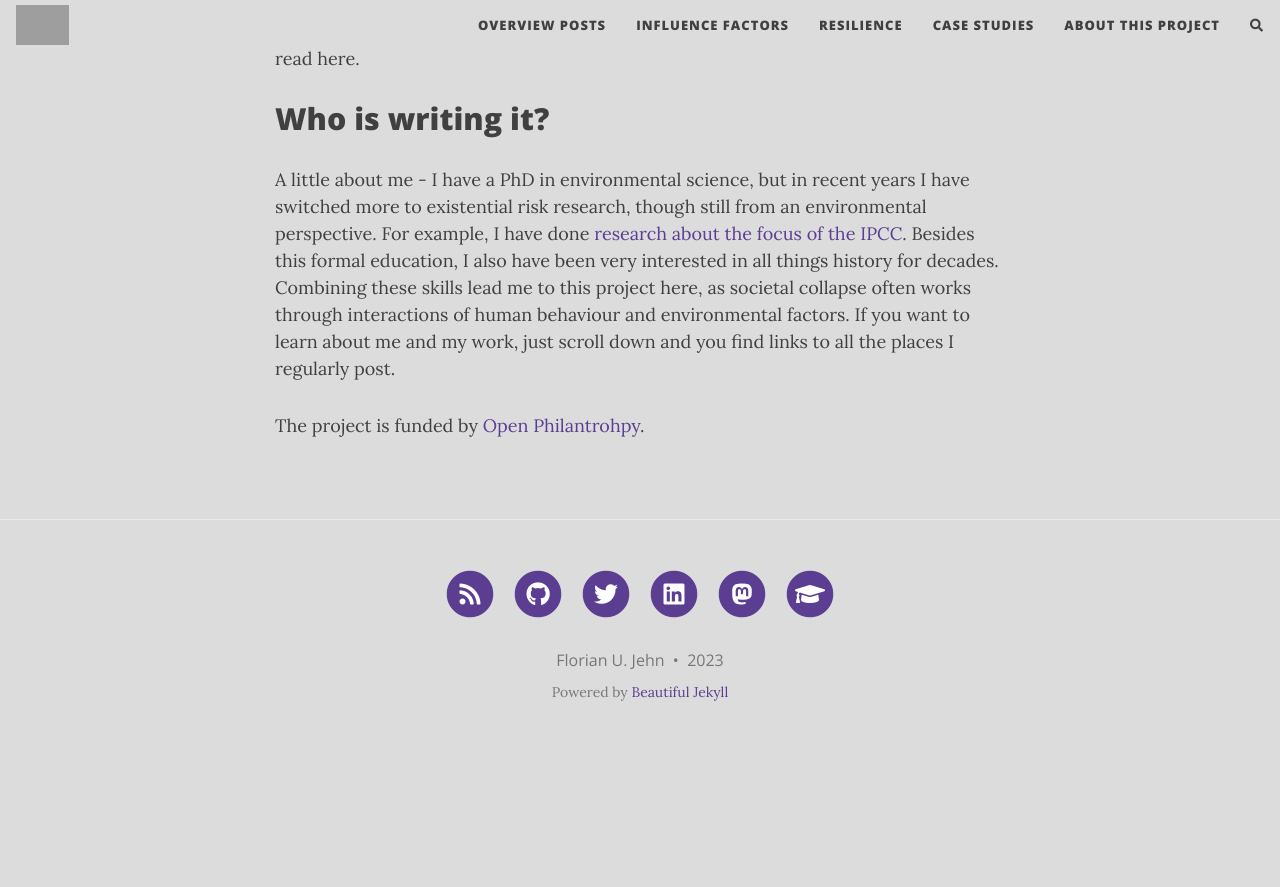
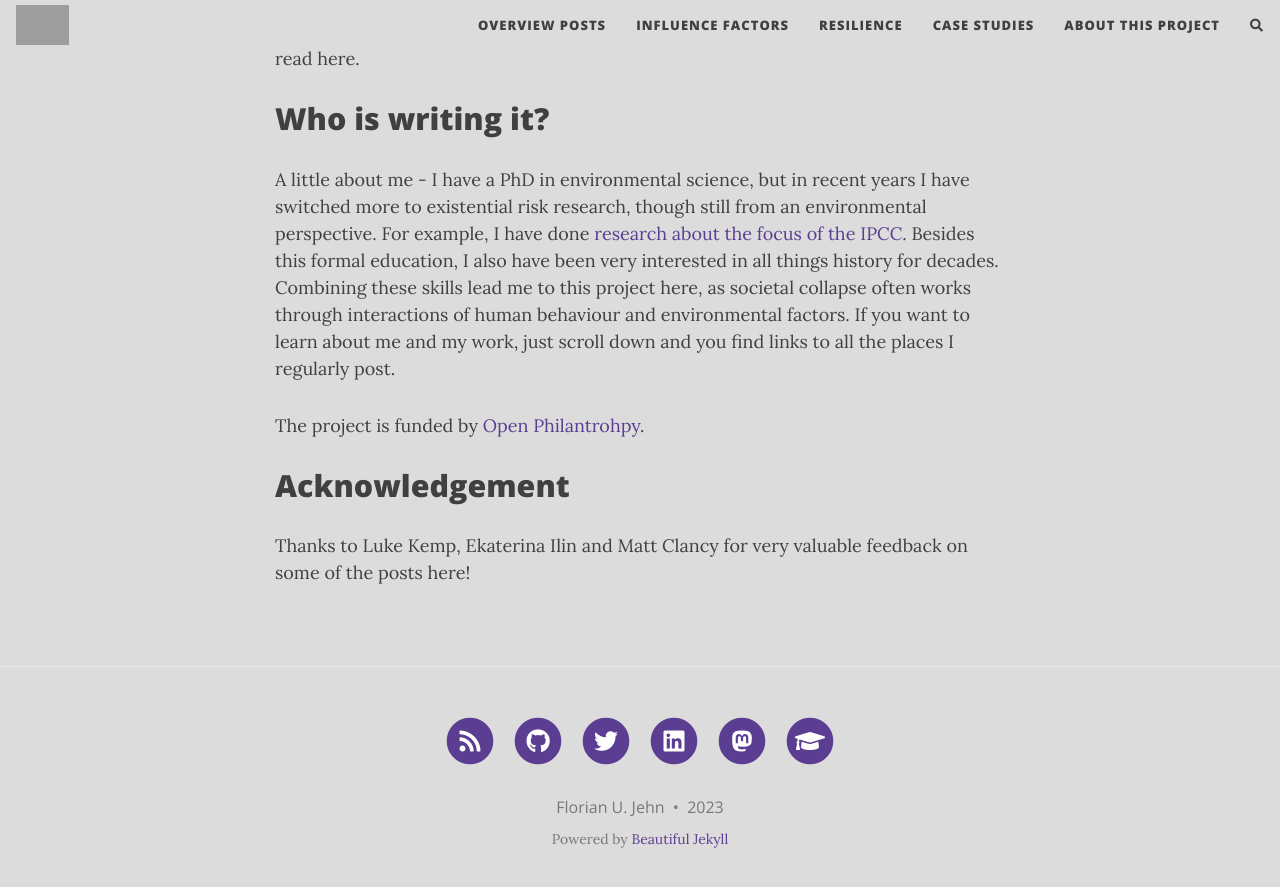
Before and after one commit to florianjehn/Societal_Collapse, a Jekyll site: the page built from aboutme.md, in a window 1280 px wide and 900 px high, scrolled down 618 px. Shown: the top 887 px of the window. Built offline with Jekyll 4.4.1, drawn with Linux system fonts in a browser that asks for light colours; nearby versions of some CDN libraries; comment, search, counter and statistics services are not loaded; before the commit the page ends 1371 px from its top, so only the background shows below that; grey boxes are pictures that could not be loaded.

Commit message:
Update aboutme.md

```diff
--- a/aboutme.md
+++ b/aboutme.md
@@ -13,3 +13,6 @@ The idea behind this project is to make research on societal collapse more acces
 A little about me - I have a PhD in environmental science, but in recent years I have switched more to existential risk research, though still from an environmental perspective. For example, I have done [research about the focus of the IPCC](https://agupubs.onlinelibrary.wiley.com/doi/full/10.1029/2022EF002876). Besides this formal education, I also have been very interested in all things history for decades. Combining these skills lead me to this project here, as societal collapse often works through interactions of human behaviour and environmental factors. If you want to learn about me and my work, just scroll down and you find links to all the places I regularly post.
 
 The project is funded by [Open Philantrohpy](https://www.openphilanthropy.org/).
+
+# Acknowledgement
+Thanks to Luke Kemp, Ekaterina Ilin and Matt Clancy for very valuable feedback on some of the posts here!
```
